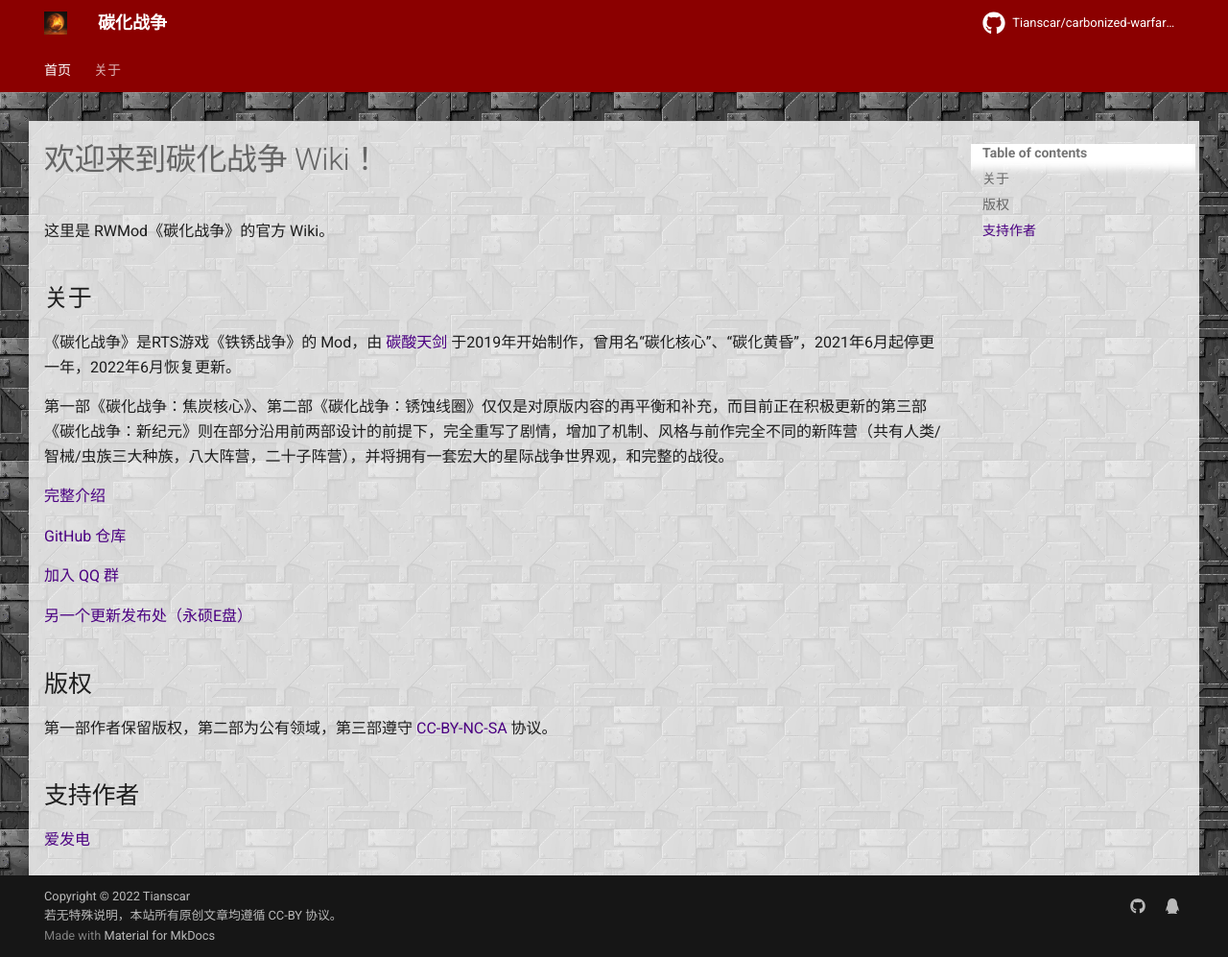
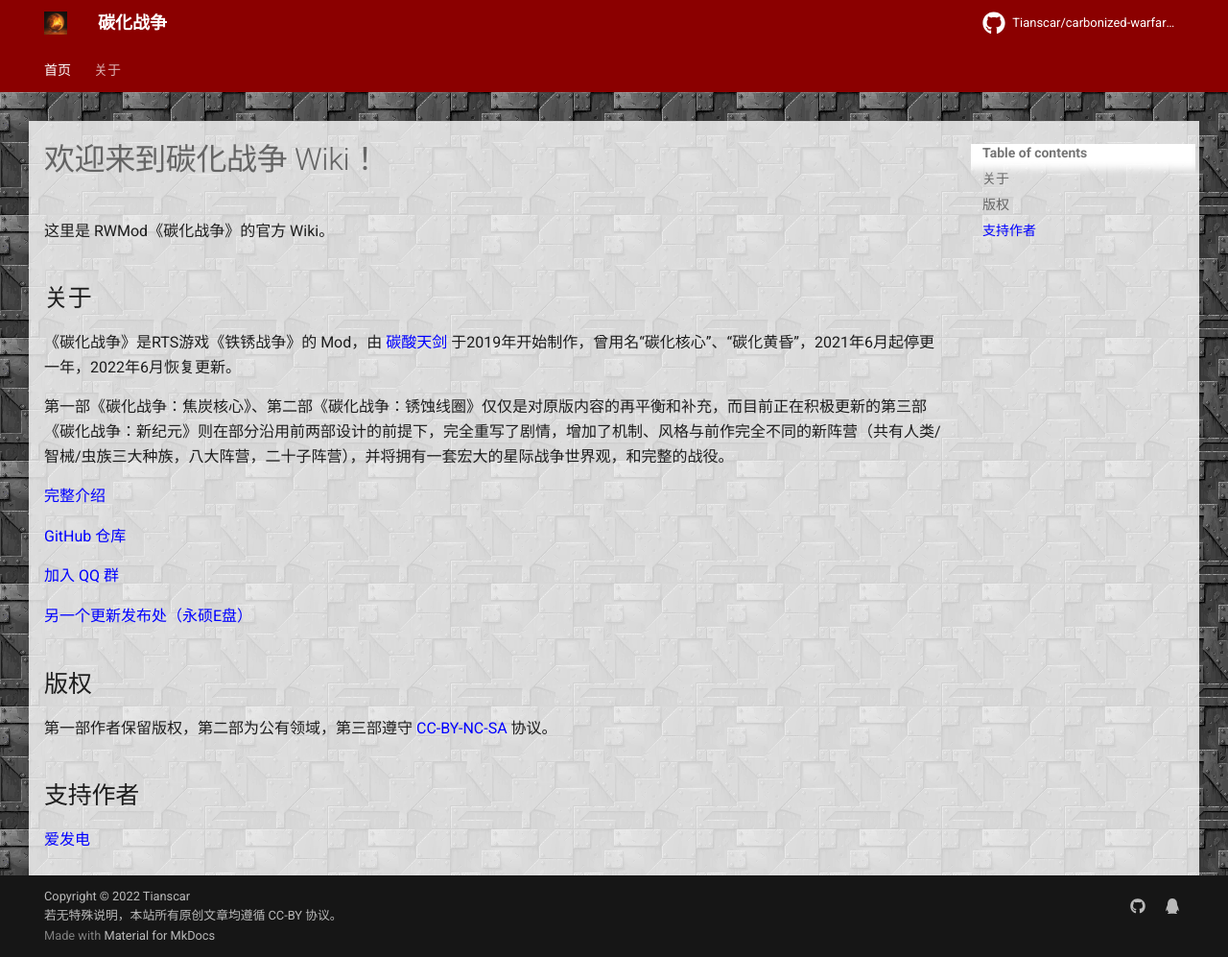
Before and after one commit to AnsdoShip/carbonized-warfare-rwmod-wiki, an MkDocs documentation site: the page built from docs/index.md, in a window 1280 px wide and 997 px high. Shown: the whole window at 96% size. Built offline with MkDocs 1.6.1 and Material for MkDocs 9.7.7, drawn with Linux system fonts in a browser that asks for light colours; comment, search, counter and statistics services are not loaded.

Commit message:
Wiki updated: 2022-10-19 07:32:41

```diff
--- a/docs/stylesheets/extra.css
+++ b/docs/stylesheets/extra.css
@@ -1,7 +1,7 @@
 * {
   --md-primary-fg-color:        darkred;
-  --md-accent-fg-color:         blue;
-  --md-typeset-a-color:         indigo;
+  --md-accent-fg-color:         indigo;
+  --md-typeset-a-color:         blue;
 }
 
 .md-main {
```
